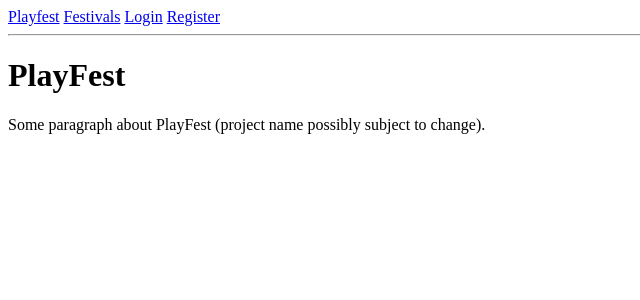
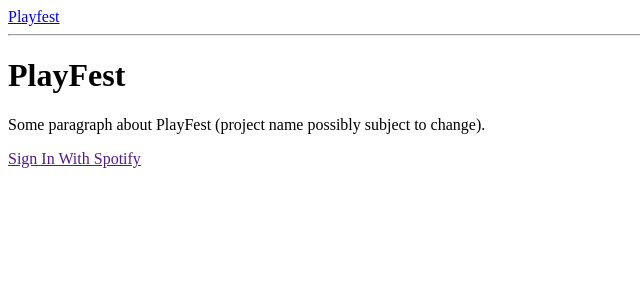
Before and after one commit to catliaw/playlist_project, a Flask app: template templates/home.html in a window 1280 px wide. Shown: the top 300 px of the page, without its empty margins (0-640 px from the left). Run offline with Flask 2, Linux system fonts and the light colour scheme; the template is opened without the code that fills it, so the values that code supplies are empty; some libraries are stand-ins or nearby versions.

Commit message:
Got rid of Register and Login templates and routes. Just logging into Spotify on the home page and adding Spotify userid into session as sign of logged in.

```diff
--- a/server.py
+++ b/server.py
@@ -4,12 +4,13 @@ from flask import Flask, render_template, request, flash, redirect, session, jso
 from flask_debugtoolbar import DebugToolbarExtension
 from sqlalchemy.orm import joinedload
 from model import (Festival, FestivalArtist, Stage, Artist, Song, PlaylistSong,
-    Playlist, User, connect_to_db, db)
+    Playlist, User, connect_to_db, db, add_new_user)
 import datetime
 import spotipy
 from spotipy.oauth2 import SpotifyClientCredentials, SpotifyOAuth
 import os
 import random
+import api_helper
 
 app = Flask(__name__)
 
@@ -47,15 +48,10 @@ spotify_oauth = SpotifyOAuth(
 def index():
     """Homepage"""
 
-    return render_template("home.html")
+    spotify_authorize_url = spotify_oauth.get_authorize_url()
+    url = spotify_authorize_url + '&show_dialog=true'
 
-
-@app.route('/spotify-login')
-def spot_login():
-    url1 = spotify_oauth.get_authorize_url()
-    url = url1 + '&show_dialog=true'
-
-    return render_template('spotify_login.html', url=url)
+    return render_template("home.html", url=url)
 
 
 @app.route('/festivals')
@@ -201,93 +197,102 @@ def callback():
         token = str(token_info['access_token'])
         session['token'] = token
 
+        userid = api_helper.find_spotify_userid(token)
+        add_new_user(userid)
+        session['user_spot_id'] = userid
+        flash("Logged in.")
+
         refresh_token = token = str(token_info['refresh_token'])
         session['refresh_token'] = refresh_token
+
+        # return redirect(url_for('user_info', user_id=login_user_id))
 
         return redirect('/')
 
     else:
-        return redirect('/')
 
-
-@app.route('/login', methods=['GET'])
-def login_form():
-    """Show form for login."""
-
-    spotify_authorize_url = spotify_oauth.get_authorize_url()
-    url = spotify_authorize_url + '&show_dialog=true'
-
-    return render_template("login_form.html", url=url)
-
-
-@app.route('/login', methods=['POST'])
-def login_process():
-    """Process login form."""
-
-    username = request.form.get('username')
-    password = request.form.get('password')
-
-    search_user = db.session.query(User)
-
-    if search_user.filter_by(user_email=username, user_password=password).scalar() is not None:
-
-        login_user_id = db.session.query(User.user_id).filter_by(user_email=username, user_password=password).scalar()
-
-        session['login_user_id'] = login_user_id
-
-        flash("Logged in.")
-
-        # return redirect(url_for('user_info', user_id=login_user_id))
-        return redirect('/')
-
-    else:
-
-        flash("Your username and password doesn't match our database!")
+        flash("Please login to Spotify!")
 
         return redirect('/login')
 
 
-@app.route('/register', methods=['GET'])
-def register_form():
-    """Show form for user signup."""
+# @app.route('/login', methods=['GET'])
+# def login_form():
+#     """Show form for login."""
 
-    return render_template("register_form.html")
+#     spotify_authorize_url = spotify_oauth.get_authorize_url()
+#     url = spotify_authorize_url + '&show_dialog=true'
+
+#     return render_template("login_form.html", url=url)
 
 
-@app.route('/register', methods=['POST'])
-def register_process():
-    """Processes register_form."""
+# @app.route('/login_callback')
+# def login_process():
+#     """Process login form."""
 
-    username = request.form.get('username')
-    first_name = request.form.get('first_name')
-    last_name = request.form.get('last_name')
-    password = request.form.get('password')
+#     username = request.form.get('username')
+#     password = request.form.get('password')
 
-    search_user = db.session.query(User)
+#     search_user = db.session.query(User)
 
-    if search_user.filter_by(user_email=username).scalar() is None:
+#     if search_user.filter_by(user_email=username, user_password=password).scalar() is not None:
 
-        new_user = User(user_email=username, user_fname=first_name, user_lname=last_name, user_password=password)
+#         login_user_id = db.session.query(User.user_id).filter_by(user_email=username, user_password=password).scalar()
 
-        db.session.add(new_user)
+#         session['login_user_id'] = login_user_id
 
-        db.session.commit()
+#         flash("Logged in.")
 
-        login_user_id = db.session.query(User.user_id).filter_by(user_email=username, user_password=password).scalar()
+#         return redirect('/')
 
-        session['login_user_id'] = login_user_id
+#     else:
 
-        flash("Thank you for signing up! You are logged in.")
+#         flash("Your username and password doesn't match our database!")
 
-    # return redirect(url_for('user_info', user_id=login_user_id))
-    return redirect("/")
+#         return redirect('/login')
+
+
+# @app.route('/register', methods=['GET'])
+# def register_form():
+#     """Show form for user signup."""
+
+#     return render_template("register_form.html")
+
+
+# @app.route('/register', methods=['POST'])
+# def register_process():
+#     """Processes register_form."""
+
+#     username = request.form.get('username')
+#     first_name = request.form.get('first_name')
+#     last_name = request.form.get('last_name')
+#     password = request.form.get('password')
+
+#     search_user = db.session.query(User)
+
+#     if search_user.filter_by(user_email=username).scalar() is None:
+
+#         new_user = User(user_email=username, user_fname=first_name, user_lname=last_name, user_password=password)
+
+#         db.session.add(new_user)
+
+#         db.session.commit()
+
+#         login_user_id = db.session.query(User.user_id).filter_by(user_email=username, user_password=password).scalar()
+
+#         session['login_user_id'] = login_user_id
+
+#         flash("Thank you for signing up! You are logged in.")
+
+#     # return redirect(url_for('user_info', user_id=login_user_id))
+#     return redirect("/")
 
 
 @app.route('/logout')
 def logout_process():
     """Processes logging out."""
 
-    del session['login_user_id']
+    del session['user_spot_id']
 
     flash("You have logged out!")
 
--- a/templates/base.html
+++ b/templates/base.html
@@ -12,12 +12,9 @@
 </head>
 <body>
   <a href="/">Playfest</a>
-  <a href="/festivals">Festivals</a>
-  {% if "login_user_id" in session %}
+  {% if "user_spot_id" in session %}
+    <a href="/festivals">Festivals</a>
     <a href="/logout">Logout</a>
-  {% else %}
-    <a href="/login">Login</a>
-    <a href="/register">Register</a>
   {% endif %}
 
   <hr>
--- a/templates/home.html
+++ b/templates/home.html
@@ -5,4 +5,9 @@
 {% block content %}
   <h1>PlayFest</h1>
   <p>Some paragraph about PlayFest (project name possibly subject to change).</p>
+
+  {% if "user_spot_id" not in session %}
+    <div class='spotify-btn'><a href={{ url }}>Sign In With Spotify</a></div>
+  {% endif %}
+
 {% endblock %}
```
Also changed, not shown: model.py (+12 -1 lines).
